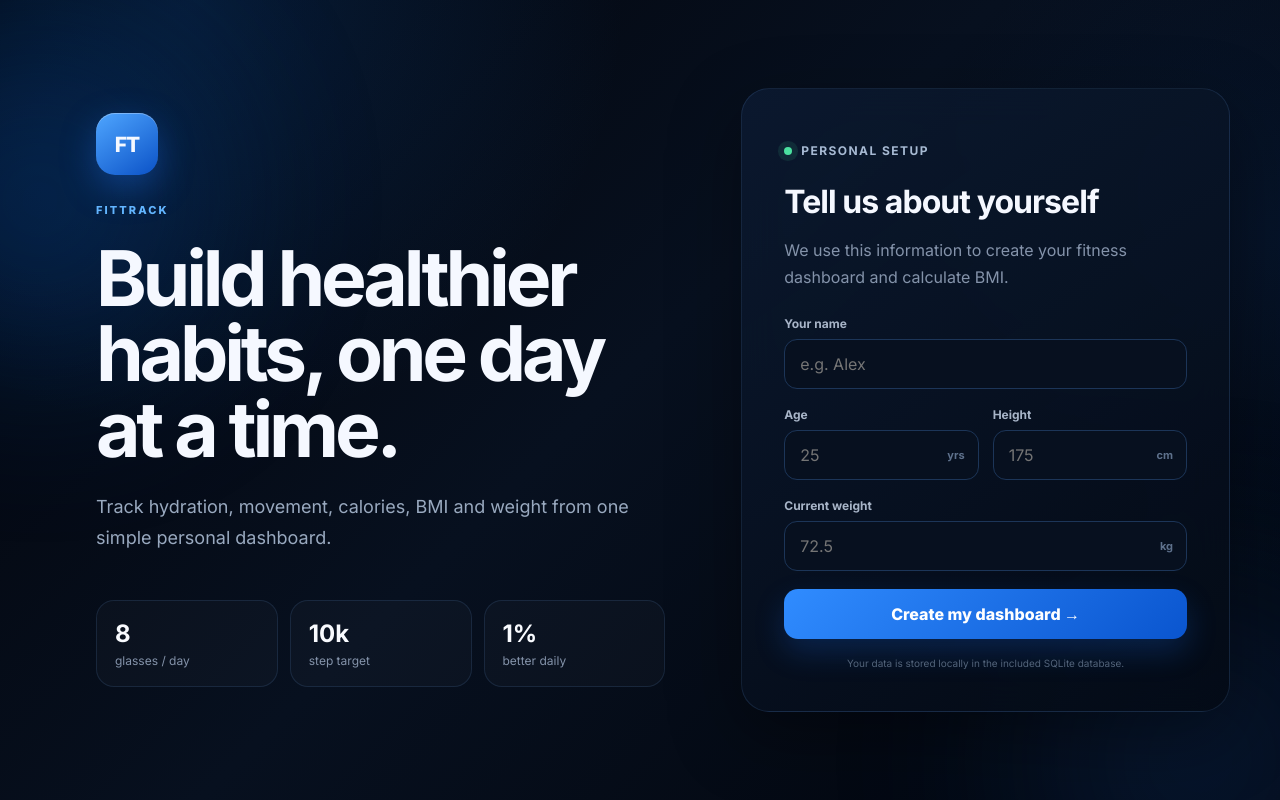
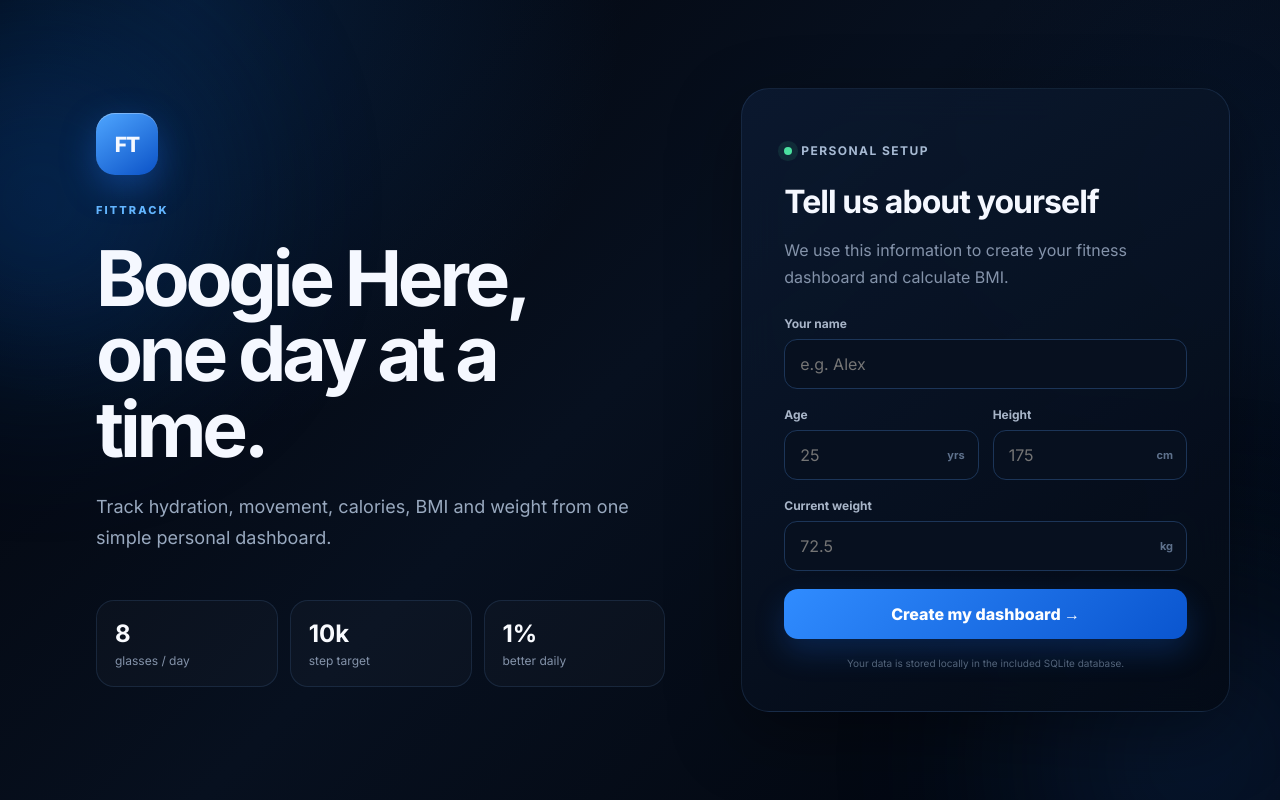
Before and after one commit to AreebkhanOG/Fitness-tracker, a Flask app: page / in a window 1280 px wide. Run offline with Flask 3, Linux system fonts and the light colour scheme.

Commit message:
workflow added again

```diff
--- a/templates/welcome.html
+++ b/templates/welcome.html
@@ -18,7 +18,7 @@
             <div class="brand-mark">FT</div>
             <div>
                 <p class="eyebrow">FITTRACK</p>
-                <h1>Build healthier habits, one day at a time.</h1>
+                <h1>Boogie Here, one day at a time.</h1>
                 <p class="hero-copy">Track hydration, movement, calories, BMI and weight from one simple personal dashboard.</p>
             </div>
             <div class="mini-stats">
```
